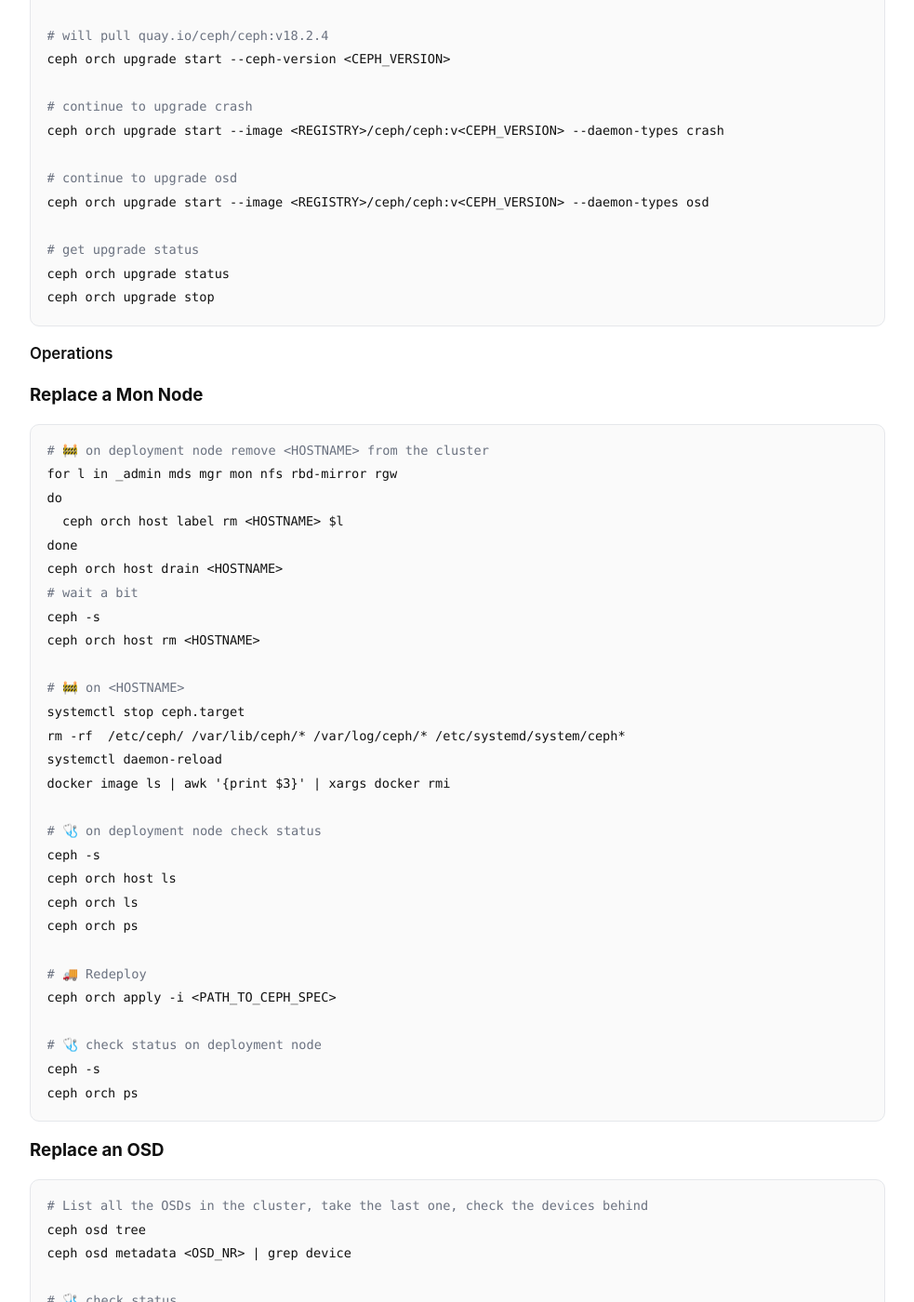
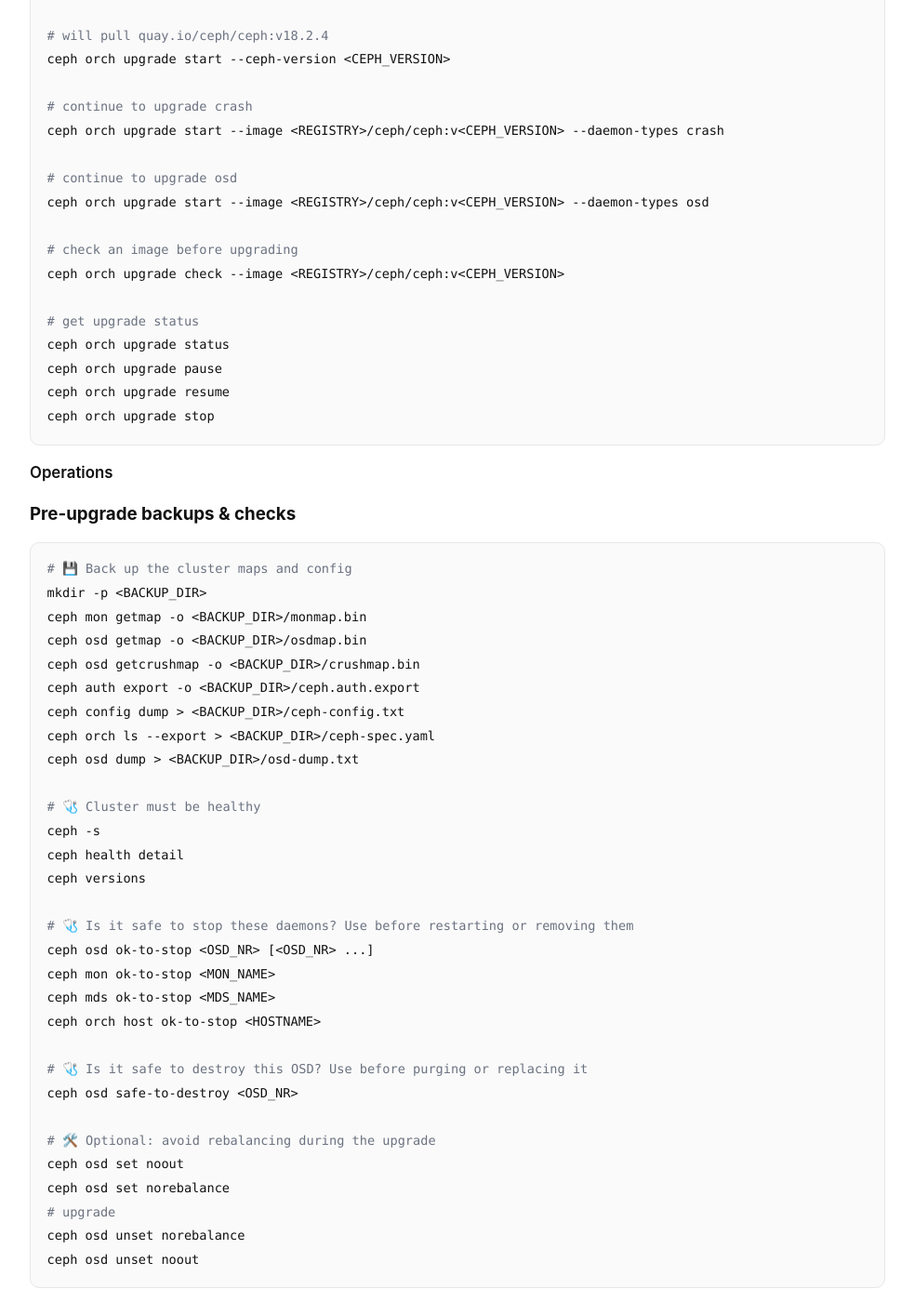
Before and after one commit to codecap/infraguide, a Jekyll site: the page built from cheat-sheets/ceph/index.md, in a window 1280 px wide and 1400 px high, scrolled down 9377 px. Shown: the whole window at 93% size, without its empty margins (148-1131 px from the left). Built offline with Jekyll 4.4.1, drawn with Linux system fonts in a browser that asks for light colours; comment, search, counter and statistics services are not loaded.

Commit message:
upd: ceph cheat sheet add pre-upgrade backups and checks
Co-Authored-By: Claude Sonnet 5.5 <noreply@anthropic.com>

````diff
--- a/cheat-sheets/ceph/index.md
+++ b/cheat-sheets/ceph/index.md
@@ -381,12 +381,51 @@ ceph orch upgrade start --image <REGISTRY>/ceph/ceph:v<CEPH_VERSION> --daemon-ty
 # continue to upgrade osd
 ceph orch upgrade start --image <REGISTRY>/ceph/ceph:v<CEPH_VERSION> --daemon-types osd
 
+# check an image before upgrading
+ceph orch upgrade check --image <REGISTRY>/ceph/ceph:v<CEPH_VERSION>
+
 # get upgrade status
 ceph orch upgrade status
+ceph orch upgrade pause
+ceph orch upgrade resume
 ceph orch upgrade stop
 ```
 
 ## Operations
+
+### Pre-upgrade backups & checks
+```bash
+# 💾 Back up the cluster maps and config
+mkdir -p <BACKUP_DIR>
+ceph mon getmap -o <BACKUP_DIR>/monmap.bin
+ceph osd getmap -o <BACKUP_DIR>/osdmap.bin
+ceph osd getcrushmap -o <BACKUP_DIR>/crushmap.bin
+ceph auth export -o <BACKUP_DIR>/ceph.auth.export
+ceph config dump > <BACKUP_DIR>/ceph-config.txt
+ceph orch ls --export > <BACKUP_DIR>/ceph-spec.yaml
+ceph osd dump > <BACKUP_DIR>/osd-dump.txt
+
+# 🩺 Cluster must be healthy
+ceph -s
+ceph health detail
+ceph versions
+
+# 🩺 Is it safe to stop these daemons? Use before restarting or removing them
+ceph osd ok-to-stop <OSD_NR> [<OSD_NR> ...]
+ceph mon ok-to-stop <MON_NAME>
+ceph mds ok-to-stop <MDS_NAME>
+ceph orch host ok-to-stop <HOSTNAME>
+
+# 🩺 Is it safe to destroy this OSD? Use before purging or replacing it
+ceph osd safe-to-destroy <OSD_NR>
+
+# 🛠️ Optional: avoid rebalancing during the upgrade
+ceph osd set noout
+ceph osd set norebalance
+# upgrade
+ceph osd unset norebalance
+ceph osd unset noout
+```
 
 ### Replace a Mon Node
 ```bash
````
